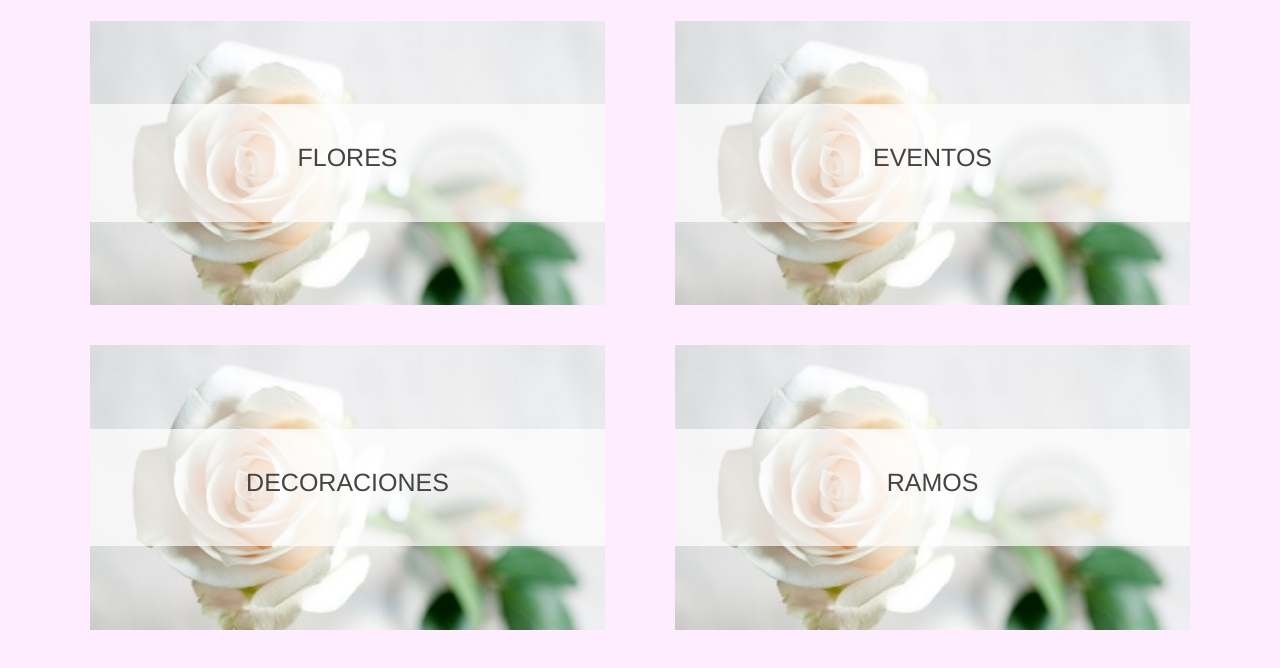
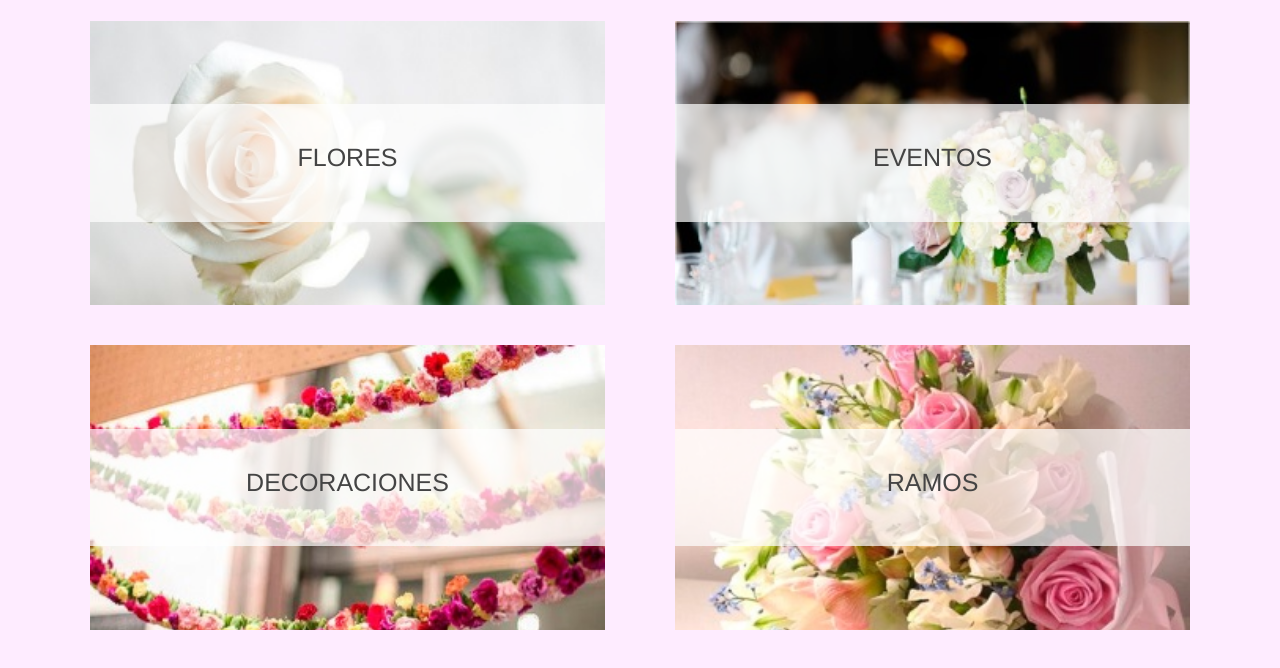
Before and after one commit to tecmi/SilviaDelany, a plain HTML site: page menu.html in a window 1280 px wide. Drawn offline with nearby package versions, Linux system fonts and the light colour scheme.

Commit message:
imgs
imsgs

```diff
--- a/css/style.css
+++ b/css/style.css
@@ -35,13 +35,13 @@ audio, canvas, progress, video {
     background-image: url(../img/s1.JPG);
 }
 .servicios .decoraciones{
-    background-image: url(../img/s1.JPG);
+    background-image: url(../img/s2.JPG);
 }
 .servicios .eventos{
-    background-image: url(../img/s1.JPG);
+    background-image: url(../img/s4.JPG);
 }
 .servicios .ramos{
-    background-image: url(../img/s1.JPG);
+    background-image: url(../img/s3.JPG);
 }
 .contenedor a{
 	text-decoration: none;
```
